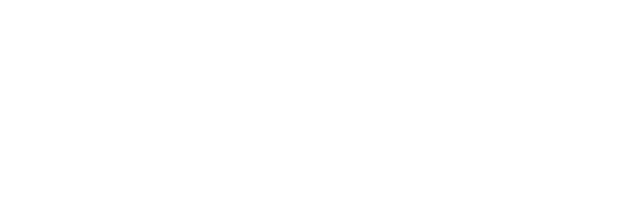
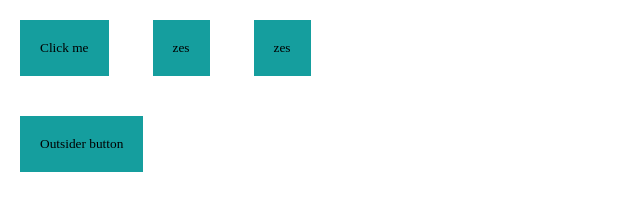
Before and after one commit to Dawid930/friday-fun-center, a plain HTML site: page frontend/index.html in a window 1280 px wide. Shown: the whole page, without its empty margins (0-640 px from the left). Drawn offline with Linux system fonts and the light colour scheme.

Commit message:
friday-task

```diff
--- a/frontend/index.html
+++ b/frontend/index.html
@@ -4,9 +4,17 @@
 	<meta charset="UTF-8">
 	<meta http-equiv="X-UA-Compatible" content="IE=edge">
 	<meta name="viewport" content="width=device-width, initial-scale=1.0">
+	<link rel="stylesheet" href="style.css">
 	<title>This is FRONTEND</title>
 </head>
 <body>
-	<div id="root"></div>
+	<div id="root">
+		<div>
+			<button>Click me</button>
+			<button>zes</button>
+			<button>zes</button>
+		</div>
+		<button>Outsider button</button>
+	</div>
 </body>
 </html>
--- /dev/null
+++ b/frontend/style.css
@@ -0,0 +1,47 @@
+* {
+    margin: 0;
+    padding: 0;
+    border: 0;
+    outline: none;
+    box-sizing: border-box;
+    background: transparent;
+    font-family: inherit;
+  }
+a{
+text-decoration: none;
+}
+a img {
+border: none;
+}
+
+button,
+a {
+cursor: pointer;
+color: inherit;
+}
+
+textarea {
+resize: none;
+}
+
+button,
+textarea,
+select {
+appearance: none !important;
+border-radius: 0;
+}
+
+
+/* End of CSS reset */
+
+
+#root{
+    width: 100%;
+    min-height: 100vh;
+}
+
+#root button{
+    padding: 20px;
+    margin: 20px;
+    background-color: rgb(21, 158, 158);
+}
```
Also changed, not shown: frontend/script.js (added, +13 -0 lines).
